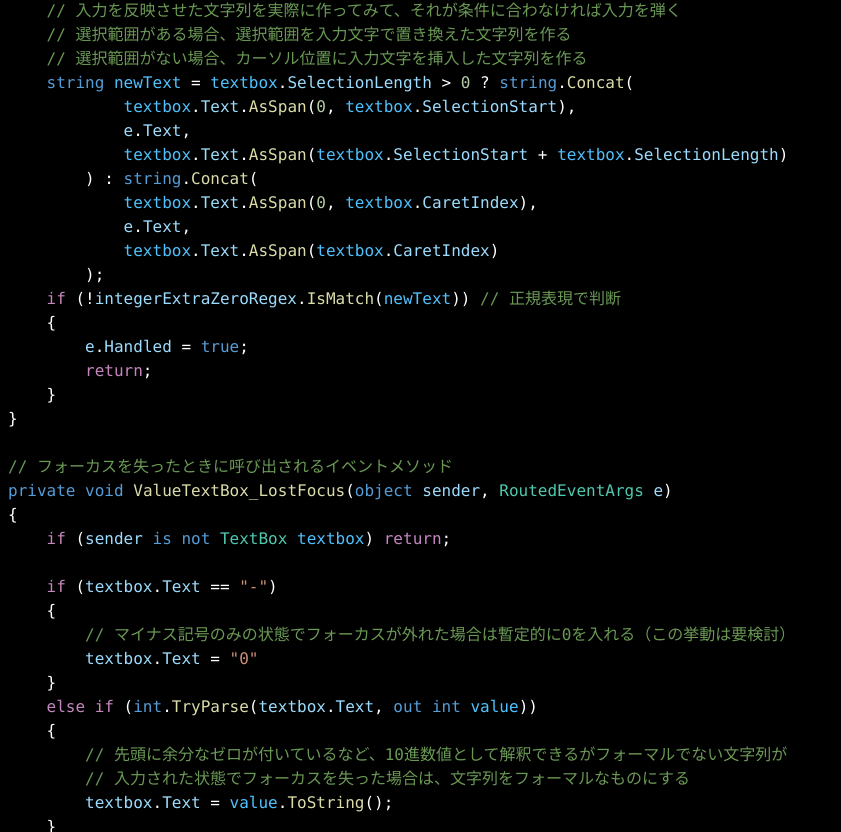
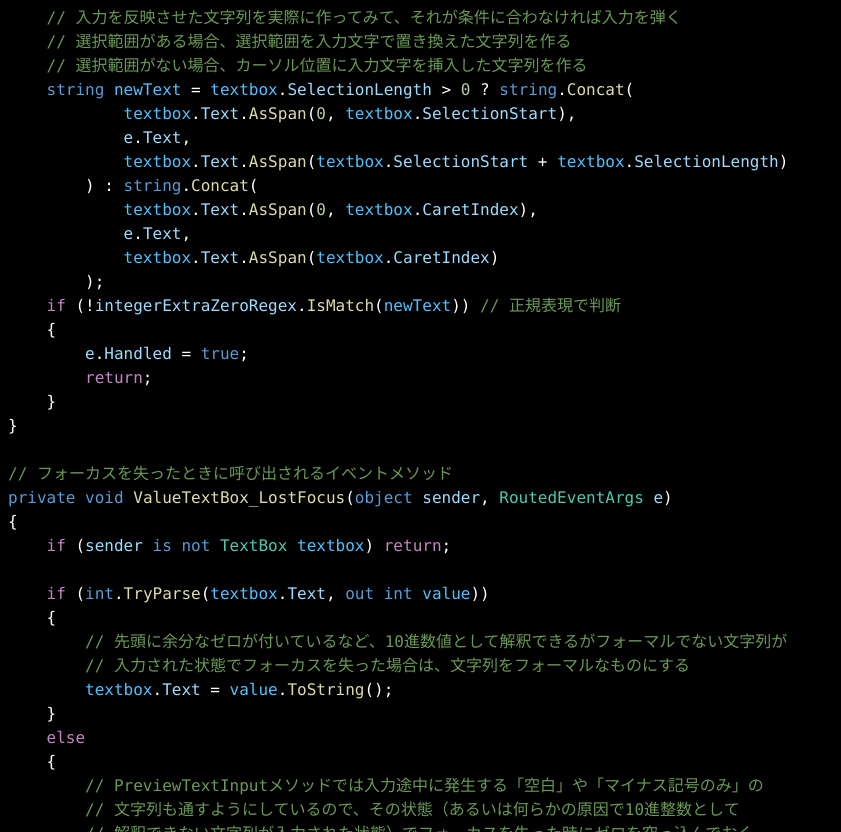
Before and after one commit to matcher9131/portfolio, a Next.js app: page /works/multitimer in a window 1280 px wide. Shown: the part 1968-2800 px from the top of the page, without its empty margins (0-841 px from the left). Built offline with nearby package versions, Linux system fonts and the light colour scheme.

Commit message:
Append content: MultiTimer (Coerce)

```diff
--- a/app/globals.css
+++ b/app/globals.css
@@ -27,7 +27,7 @@
         @apply my-5 border-b-[1px] border-b-neutral-content text-3xl font-black leading-10;
     }
     h2 {
-        @apply mb-2 mt-7 text-2xl font-extrabold;
+        @apply mb-2 mt-7 border-b-[1px] border-b-neutral-content text-2xl font-extrabold;
     }
     h3 {
         @apply mb-2 mt-5 text-xl font-bold;
--- a/app/works/multitimer/_codes/numericUpdown.tsx
+++ b/app/works/multitimer/_codes/numericUpdown.tsx
@@ -113,21 +113,8 @@ const NumericUpDown = (): JSX.Element => {
             <CodeRow></CodeRow>
             <CodeRow indent={1}>
                 <CodeStatement>if</CodeStatement>{" ("}
-                    <CodeParameter>textbox</CodeParameter>{"."}<CodeProperty>Text</CodeProperty>{" == "}<CodeStringLiteral>{`"-"`}</CodeStringLiteral>
-                {") "}
-            </CodeRow>
-            <CodeRow indent={1}>{"{"}</CodeRow>
-            <CodeRow indent={2}>
-                <CodeComment>{"// マイナス記号のみの状態でフォーカスが外れた場合は暫定的に0を入れる（この挙動は要検討）"}</CodeComment>
-            </CodeRow>
-            <CodeRow indent={2}>
-                <CodeParameter>textbox</CodeParameter>{"."}<CodeProperty>Text</CodeProperty>{" = "}<CodeStringLiteral>{`"0"`}</CodeStringLiteral>
-            </CodeRow>
-            <CodeRow indent={1}>{"}"}</CodeRow>
-            <CodeRow indent={1}>
-                <CodeStatement>else</CodeStatement>{" "}<CodeStatement>if</CodeStatement>{" ("}
                     <CodeKeyword>int</CodeKeyword>{"."}<CodeFunction>TryParse</CodeFunction>{"("}
-                        <CodeParameter>textbox</CodeParameter>{"."}<CodeProperty>Text</CodeProperty>{", "}
+                        <CodeVariable>textbox</CodeVariable>{"."}<CodeProperty>Text</CodeProperty>{", "}
                         <CodeKeyword>out</CodeKeyword>{" "}<CodeKeyword>int</CodeKeyword>{" "}<CodeVariable>value</CodeVariable>
                     {")"}
                 {")"}
@@ -140,7 +127,27 @@ const NumericUpDown = (): JSX.Element => {
                 <CodeComment>{"// 入力された状態でフォーカスを失った場合は、文字列をフォーマルなものにする"}</CodeComment>
             </CodeRow>
             <CodeRow indent={2}>
-                <CodeParameter>textbox</CodeParameter>{"."}<CodeProperty>Text</CodeProperty>{" = "}<CodeVariable>value</CodeVariable>{"."}<CodeFunction>ToString</CodeFunction>{"();"}
+                <CodeVariable>textbox</CodeVariable>{"."}<CodeProperty>Text</CodeProperty>{" = "}<CodeVariable>value</CodeVariable>{"."}<CodeFunction>ToString</CodeFunction>{"();"}
+            </CodeRow>
+            <CodeRow indent={1}>{"}"}</CodeRow>
+            <CodeRow indent={1}>
+                <CodeStatement>else</CodeStatement>
+            </CodeRow>
+            <CodeRow indent={1}>{"{"}</CodeRow>
+            <CodeRow indent={2}>
+                <CodeComment>{"// PreviewTextInputメソッドでは入力途中に発生する「空白」や「マイナス記号のみ」の"}</CodeComment>
+            </CodeRow>
+            <CodeRow indent={2}>
+                <CodeComment>{"// 文字列も通すようにしているので、その状態（あるいは何らかの原因で10進整数として"}</CodeComment>
+            </CodeRow>
+            <CodeRow indent={2}>
+                <CodeComment>{"// 解釈できない文字列が入力された状態）でフォーカスを失った時にゼロを突っ込んでおく"}</CodeComment>
+            </CodeRow>
+            <CodeRow indent={2}>
+                <CodeComment>{"// （ここには書いていないがPropertyChangedCallbackにより適切な値に強制される）"}</CodeComment>
+            </CodeRow>
+            <CodeRow indent={2}>
+                <CodeVariable>textbox</CodeVariable>{"."}<CodeProperty>Text</CodeProperty>{" = "}<CodeStringLiteral>{`"0"`}</CodeStringLiteral>{";"}
             </CodeRow>
             <CodeRow indent={1}>{"}"}</CodeRow>
             <CodeRow>{"}"}</CodeRow>
--- a/app/works/multitimer/page.tsx
+++ b/app/works/multitimer/page.tsx
@@ -91,13 +91,13 @@ const MultiTimer = (): JSX.Element => {
                 <p>
                     かつてのスタンダードであるWindows
                     Formsには数値のみを受け付けるテキストボックスと数値を増減できるスピンボタンがついた
-                    <CodeInline>NumericUpDown</CodeInline>コントロールがあるが、WPFにはなぜか存在しない。
+                    <CodeInline>NumericUpDown</CodeInline>コントロールがあるが、なぜかWPFには存在しない。
                     <br />
                     勿論公式ライブラリに存在しないだけでサードパーティーには存在するのだが、私がかつて愛用していたExtended
                     WPF Toolkitは.NET 5.0までの対応で細々としかメンテされていない。（試したところ.NET
                     8.0でも使えるようだが不安が残る）
                     <br />
-                    他のものを試すにしてもカスタマイズ性（整数のみの入力が可能かどうか、最大値最小値を指定できるかどうか、Bindingがきちんとできるかどうかetc）を確認する暇があれば自作できるのではないかと考え、自分で作ることにした。
+                    他のものを試すにしてもカスタマイズ性（整数のみの入力が可能かどうか、最小値・最大値を指定できるかどうか、Bindingがきちんとできるかどうかetc）を確認する暇があれば自作できるのではないかと考え、自分で作ることにした。
                 </p>
 
                 <h4>数値のみを受け付けるテキストボックス</h4>
@@ -113,8 +113,39 @@ const MultiTimer = (): JSX.Element => {
                 </p>
                 <NumericUpDown />
 
-                <h4>バグか仕様かよくわからない謎の挙動</h4>
-                <p>NOT IMPLEMENTED</p>
+                <h4>名ばかりのCoerce</h4>
+                <p>
+                    <CodeInline>NumericUpDown</CodeInline>
+                    コントロールは受け付ける値の最小値・最大値を設定できる（かついつでも変更できる）ので、現在の値・最小値・最大値の整合性を自動的にとれるようにしておく必要がある。
+                    <br />
+                    なんとMicrosoft公式が直々に
+                    <ExternalLink href="https://learn.microsoft.com/ja-jp/dotnet/desktop/wpf/properties/dependency-property-callbacks-and-validation?view=netdesktop-8.0">
+                        依存関係プロパティのコールバックと検証 (WPF .NET)
+                    </ExternalLink>
+                    でこのケースと全く同じ例を挙げてくれているので、それに基づいて
+                    <CodeInline>CoerceValueCallback</CodeInline>を実装したのだが…
+                </p>
+                <p>
+                    <strong>普通に現在の値が最小値を貫通するぞ…？</strong>
+                </p>
+                <p>
+                    調べてみると
+                    <ExternalLink href="http://var.blog.jp/archives/67898237.html">
+                        DepdencyProperty の CoerceValueCallback が Binding ソースに反映されない
+                    </ExternalLink>
+                    に以下の記載があった。
+                </p>
+                <blockquote cite="http://var.blog.jp/archives/67898237.html" className="rounded bg-neutral p-4">
+                    CoerceValueCallback で値変えても Binding ソースは変える前の値で更新される
+                </blockquote>
+                <p>
+                    <b>控えめに言ってバグじゃねーか！</b>
+                    <br />
+                    万一仕様だとしてもこれは仕様バグと言わざるを得ない。何のためのCoerce（強制）なのか…
+                    <br />
+                    まぁ上述のページにあるとおり<CodeInline>CoerceValueCallback</CodeInline>
+                    を使わなければ良いだけの話ではあるので、その方針で実装した。
+                </p>
 
                 <h3>内部タイマーの選択とテスタビリティの確保</h3>
                 <h4>
```
